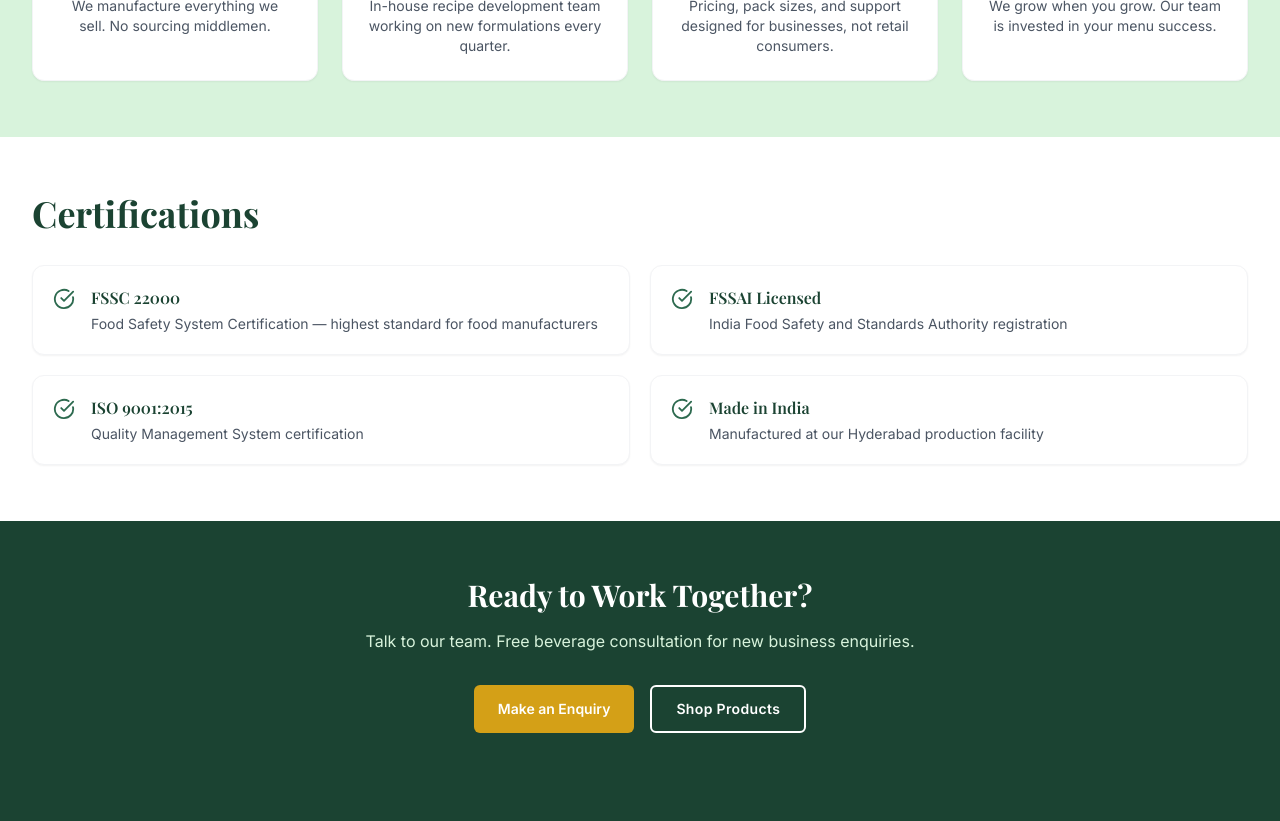
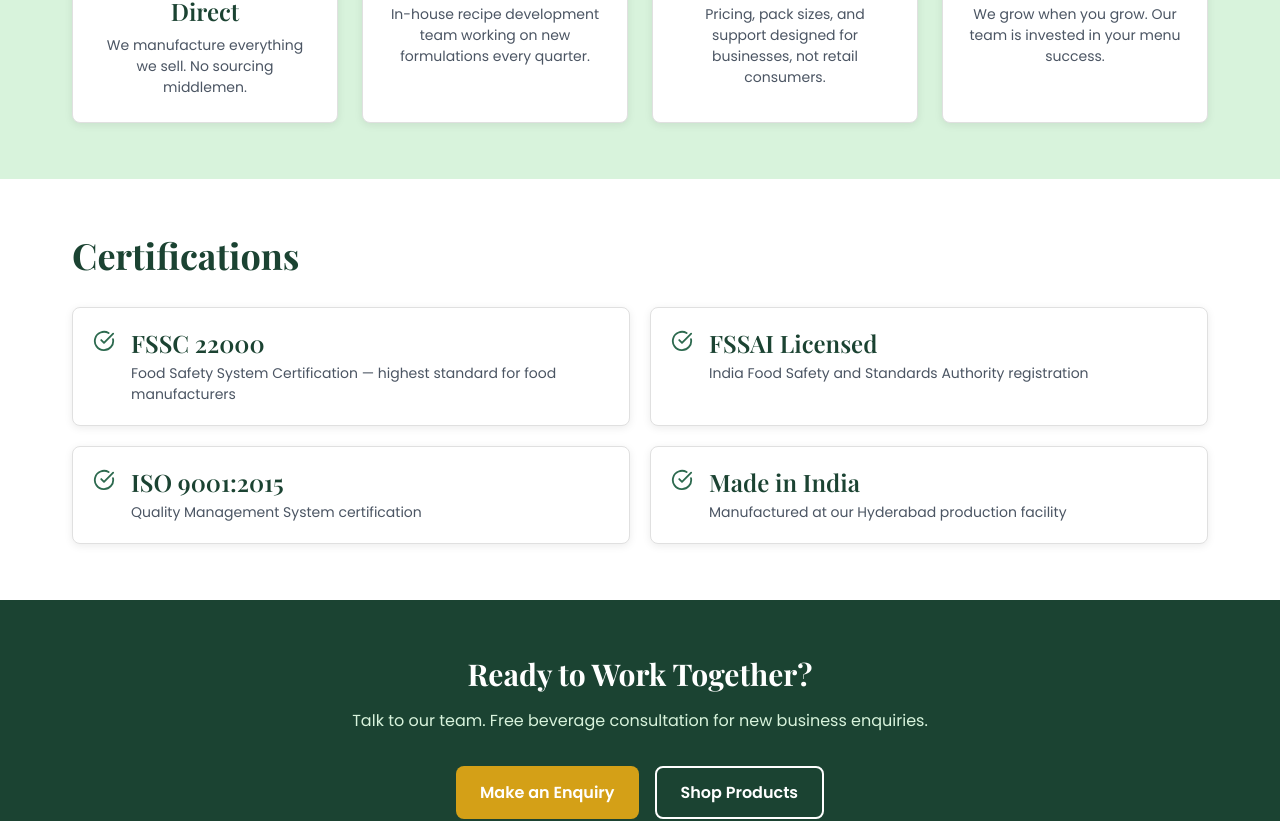
Before and after one commit to Ganadinni/website, a Next.js app: page /about in a window 1280 px wide. Shown: the part 1200-2021 px from the top of the page. Built offline with nearby package versions, Linux system fonts and the light colour scheme; a web font is replaced by a local one.

Commit message:
feat: apply migration doc design system — Poppins font, functional colors, 8px radius, 44px touch targets

```diff
--- a/next.config.ts
+++ b/next.config.ts
@@ -4,8 +4,8 @@ const nextConfig: NextConfig = {
   images: {
     remotePatterns: [
       { protocol: 'https', hostname: 'cdn.shopify.com' },
+      { protocol: 'https', hostname: 'theteaplanet.com' },
       { protocol: 'https', hostname: 'images.unsplash.com' },
-      { protocol: 'https', hostname: '**.theteaplanet.com' },
     ],
   },
   experimental: {
--- a/src/app/globals.css
+++ b/src/app/globals.css
@@ -4,8 +4,28 @@
 
 @layer base {
   :root {
-    --font-inter: 'Inter', system-ui, sans-serif;
+    --font-poppins: 'Poppins', system-ui, sans-serif;
     --font-playfair: 'Playfair Display', Georgia, serif;
+
+    /* Functional tokens */
+    --color-bg:             #F9F9F9;
+    --color-surface:        #FFFFFF;
+    --color-text-primary:   #1A1A1A;
+    --color-text-secondary: #666666;
+    --color-border:         #E0E0E0;
+
+    /* Brand tokens */
+    --color-brand-green:    #1B4332;
+    --color-brand-mid:      #2D6A4F;
+    --color-brand-light:    #52B788;
+    --color-brand-pale:     #D8F3DC;
+    --color-brand-gold:     #D4A017;
+    --color-brand-amber:    #E9C46A;
+
+    /* Spacing */
+    --container-max: 1200px;
+    --radius-btn:  8px;
+    --radius-card: 8px;
   }
 
   html {
@@ -13,48 +33,63 @@
   }
 
   body {
-    @apply bg-white text-brand-green font-sans antialiased;
+    background-color: var(--color-bg);
+    color: var(--color-text-primary);
+    font-family: var(--font-poppins);
+    font-size: 16px;
+    line-height: 1.6;
+    -webkit-font-smoothing: antialiased;
   }
 
-  h1, h2, h3 {
-    @apply font-display;
-  }
+  h1 { font-family: var(--font-playfair); font-size: 3rem;    font-weight: 700; line-height: 1.15; }
+  h2 { font-family: var(--font-playfair); font-size: 2.25rem; font-weight: 600; line-height: 1.2; }
+  h3 { font-family: var(--font-playfair); font-size: 1.5rem;  font-weight: 600; line-height: 1.3; }
 }
 
 @layer components {
+  /* ── Buttons ── */
   .btn-primary {
-    @apply inline-flex items-center gap-2 bg-brand-green text-white px-6 py-3 rounded-md font-semibold text-sm tracking-wide hover:bg-brand-mid transition-colors duration-200;
+    @apply inline-flex items-center gap-2 bg-brand-green text-white px-6 py-3 rounded-[8px] font-semibold text-[1rem] tracking-wide hover:bg-brand-mid transition-colors duration-200 min-h-[44px];
+  }
+  .btn-secondary {
+    @apply inline-flex items-center gap-2 border-2 border-brand-green text-brand-green px-6 py-3 rounded-[8px] font-semibold text-[1rem] hover:bg-brand-pale transition-colors duration-200 min-h-[44px];
+  }
+  .btn-whatsapp {
+    @apply inline-flex items-center gap-2 bg-[#25D366] text-white px-6 py-3 rounded-[8px] font-semibold text-[1rem] hover:bg-[#1ebe5d] transition-colors duration-200 min-h-[44px];
+  }
+  .btn-gold {
+    @apply inline-flex items-center gap-2 bg-brand-gold text-white px-6 py-3 rounded-[8px] font-semibold text-[1rem] hover:opacity-90 transition-opacity duration-200 min-h-[44px];
+  }
+  .btn-outline-white {
+    @apply inline-flex items-center gap-2 border-2 border-white text-white px-6 py-3 rounded-[8px] font-semibold text-[1rem] hover:bg-white/10 transition-colors duration-200 min-h-[44px];
   }
 
-  .btn-secondary {
-    @apply inline-flex items-center gap-2 border-2 border-brand-green text-brand-green px-6 py-3 rounded-md font-semibold text-sm tracking-wide hover:bg-brand-pale transition-colors duration-200;
+  /* ── Layout ── */
+  .container-site {
+    @apply max-w-[1200px] mx-auto px-4 sm:px-6 lg:px-8;
   }
 
-  .btn-whatsapp {
-    @apply inline-flex items-center gap-2 bg-[#25D366] text-white px-6 py-3 rounded-md font-semibold text-sm hover:bg-[#1ebe5d] transition-colors duration-200;
+  /* ── Typography helpers ── */
+  .section-heading {
+    font-family: var(--font-playfair);
+    @apply text-3xl md:text-4xl font-bold text-brand-green leading-tight;
+  }
+  .section-subheading {
+    @apply text-textSecondary text-lg mt-3 leading-relaxed;
   }
 
-  .btn-gold {
-    @apply inline-flex items-center gap-2 bg-brand-gold text-white px-6 py-3 rounded-md font-semibold text-sm hover:opacity-90 transition-opacity duration-200;
+  /* ── Cards ── */
+  .card {
+    @apply bg-white rounded-[8px] border border-borderLight shadow-subtle hover:shadow-elevated transition-shadow duration-200;
   }
 
-  .section-heading {
-    @apply font-display text-3xl md:text-4xl font-bold text-brand-green leading-tight;
-  }
-
-  .section-subheading {
-    @apply text-brand-mid text-lg mt-3 leading-relaxed;
-  }
-
-  .card {
-    @apply bg-white rounded-xl border border-gray-100 shadow-sm hover:shadow-md transition-shadow duration-200;
-  }
-
-  .container-site {
-    @apply max-w-7xl mx-auto px-4 sm:px-6 lg:px-8;
-  }
-
+  /* ── Badges ── */
   .badge {
     @apply inline-block px-3 py-1 rounded-full text-xs font-semibold tracking-wide;
   }
+
+  /* ── Divider ── */
+  .divider {
+    @apply border-t border-borderLight;
+  }
 }
--- a/src/app/layout.tsx
+++ b/src/app/layout.tsx
@@ -1,18 +1,20 @@
 import type { Metadata } from 'next';
-import { Inter, Playfair_Display } from 'next/font/google';
+import { Poppins, Playfair_Display } from 'next/font/google';
 import './globals.css';
 import Navbar from '@/components/layout/Navbar';
 import Footer from '@/components/layout/Footer';
 import WhatsAppFloat from '@/components/shared/WhatsAppFloat';
 
-const inter = Inter({
+const poppins = Poppins({
   subsets: ['latin'],
-  variable: '--font-inter',
+  weight: ['400', '500', '600', '700'],
+  variable: '--font-poppins',
   display: 'swap',
 });
 
 const playfair = Playfair_Display({
   subsets: ['latin'],
+  weight: ['400', '600', '700', '800'],
   variable: '--font-playfair',
   display: 'swap',
 });
@@ -23,8 +25,8 @@ export const metadata: Metadata = {
     template: '%s | The Tea Planet',
   },
   description:
-    'India\'s leading manufacturer of Boba, Syrups, Premixes & Tea ingredients. FSSC 22000 certified. Trusted by 1000+ cafes, QSRs & cloud kitchens.',
-  keywords: ['boba tea', 'tea premix', 'beverage ingredients', 'B2B beverage', 'bulk tea', 'FSSC certified'],
+    "India's leading manufacturer of Boba, Syrups, Premixes & Tea ingredients. FSSC 22000 certified. Trusted by 100+ cafes, QSRs & cloud kitchens. Cost per cup from ₹19.",
+  keywords: ['boba tea', 'tea premix', 'beverage ingredients', 'B2B beverage', 'popping boba', 'FSSC certified', 'bubble tea ingredients India'],
   openGraph: {
     type: 'website',
     locale: 'en_IN',
@@ -35,7 +37,7 @@ export const metadata: Metadata = {
 
 export default function RootLayout({ children }: { children: React.ReactNode }) {
   return (
-    <html lang="en" className={`${inter.variable} ${playfair.variable}`}>
+    <html lang="en" className={`${poppins.variable} ${playfair.variable}`}>
       <body>
         <Navbar />
         <main>{children}</main>
--- a/tailwind.config.ts
+++ b/tailwind.config.ts
@@ -9,30 +9,53 @@ const config: Config = {
   theme: {
     extend: {
       colors: {
+        /* ── Functional colors (migration doc) ── */
+        background: '#F9F9F9',
+        surface:    '#FFFFFF',
+        textPrimary:   '#1A1A1A',
+        textSecondary: '#666666',
+        borderLight:   '#E0E0E0',
+
+        /* ── Brand palette ── */
         brand: {
           green:  '#1B4332',
           mid:    '#2D6A4F',
           light:  '#52B788',
           pale:   '#D8F3DC',
-          cream:  '#FEFAE0',
+          cream:  '#F9F9F9',
           gold:   '#D4A017',
           amber:  '#E9C46A',
           brown:  '#6B3A2A',
         },
       },
       fontFamily: {
-        sans: ['var(--font-inter)', 'system-ui', 'sans-serif'],
+        sans:    ['var(--font-poppins)', 'system-ui', 'sans-serif'],
         display: ['var(--font-playfair)', 'Georgia', 'serif'],
       },
-      backgroundImage: {
-        'hero-pattern': "url('/images/hero-bg.jpg')",
+      fontSize: {
+        'h1': ['3rem',    { lineHeight: '1.15', fontWeight: '700' }],
+        'h2': ['2.25rem', { lineHeight: '1.2',  fontWeight: '600' }],
+        'h3': ['1.5rem',  { lineHeight: '1.3',  fontWeight: '600' }],
+        'body': ['1rem',  { lineHeight: '1.6',  fontWeight: '400' }],
+        'sm':   ['0.875rem', { lineHeight: '1.5', fontWeight: '400' }],
+        'btn':  ['1rem',  { lineHeight: '1',    fontWeight: '600' }],
+      },
+      borderRadius: {
+        card:   '8px',
+        btn:    '8px',
+        pill:   '9999px',
+      },
+      boxShadow: {
+        subtle:   '0 2px 8px rgba(0,0,0,0.08)',
+        elevated: '0 8px 24px rgba(0,0,0,0.12)',
+        card:     '0 2px 8px rgba(0,0,0,0.08)',
       },
       animation: {
         'fade-in': 'fadeIn 0.5s ease-in-out',
         'slide-up': 'slideUp 0.4s ease-out',
       },
       keyframes: {
-        fadeIn: { '0%': { opacity: '0' }, '100%': { opacity: '1' } },
+        fadeIn:  { '0%': { opacity: '0' },                              '100%': { opacity: '1' } },
         slideUp: { '0%': { transform: 'translateY(20px)', opacity: '0' }, '100%': { transform: 'translateY(0)', opacity: '1' } },
       },
     },
```
